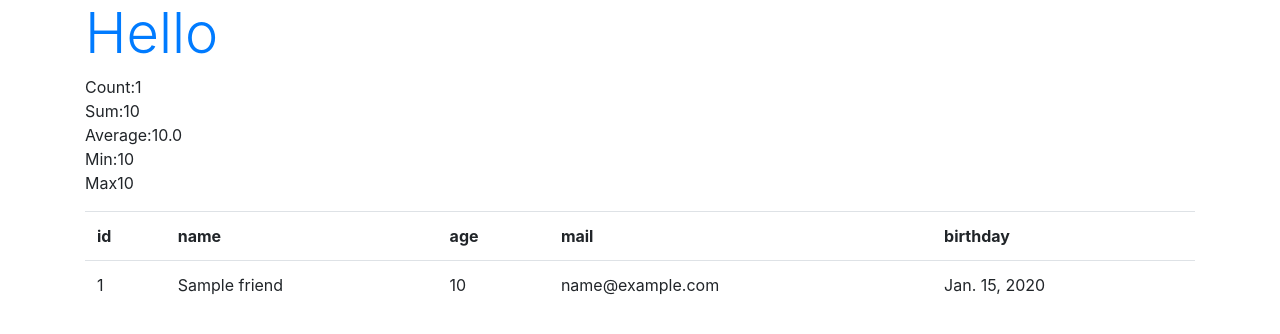
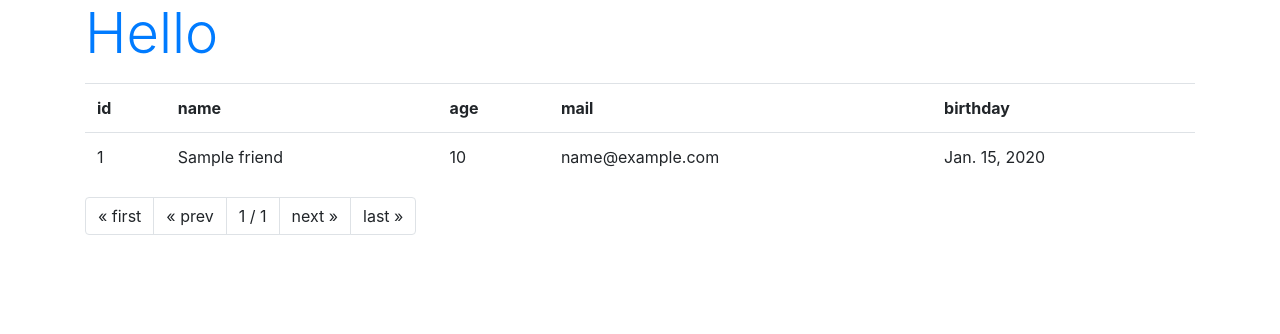
Before and after one commit to yosaka1138/django_example, a Django app: page /hello/ in a window 1280 px wide. Shown: the top 334 px of the page. Run offline with Django 4.2, Linux system fonts and the light colour scheme; tables that the repository leaves empty hold one stand-in row (values such as "Sample post"); some libraries are stand-ins or nearby versions.

Commit message:
section4-3

```diff
--- a/django_app/hello/templates/hello/index.html
+++ b/django_app/hello/templates/hello/index.html
@@ -36,6 +36,46 @@
         </tr>
         {% endfor %}
     </table>
+    <ul class="pagination">
+        {% if data.has_previous %}
+        <li class="page-item">
+            <a href="{% url 'index' %}" class="page-link">&laquo; first</a>
+        </li>
+        <li class="page-item">
+            <a href="{% url 'index' %}{{ data.previous_page_number }}" class="page-link">&laquo; prev</a>
+        </li>
+        {% else %}
+        <li class="page-item">
+            <a class="page-link">&laquo; first</a>
+        </li>
+        <li class="page-item">
+            <a class="page-link">&laquo; prev</a>
+        </li>
+        {% endif %}
+        <li class="page-item">
+            <!-- 現在のページ / 最終ページ -->
+            <a class="page-link">{{ data.number }} / {{ data.paginator.num_pages }}</a>
+        </li>
+        {% if data.has_next %}
+        <li class="page-item">
+            <a class="page-link" href="{% url 'index' %}{{data.next_page_number}}">next &raquo;</a>
+        </li>
+        <li class="page-item">
+            <a class="page-link" href="{% url 'index' %}{{data.paginator.num_pages}}">last &raquo;</a>
+        </li>
+        {% else %}
+        <li class="page-item">
+            <a class="page-link">
+                next &raquo;
+            </a>
+        </li>
+        <li class="page-item">
+            <a class="page-link">
+                last &raquo;
+            </a>
+        </li>
+        {% endif %}
+    </ul>
 </body>
 
 </html>
--- a/django_app/hello/urls.py
+++ b/django_app/hello/urls.py
@@ -22,4 +22,5 @@ urlpatterns = [
     path("detail/<int:pk>", FriendDeteil.as_view()),
     path("find", views.find, name="find"),
     path("check", views.check, name="check"),
+    path("<int:num>", views.index, name="index"),
 ]
--- a/django_app/hello/views.py
+++ b/django_app/hello/views.py
@@ -6,10 +6,23 @@ from django.db.models import QuerySet
 from django.views.generic import ListView, DetailView
 from django.db.models import Q
 from django.db.models import Count, Avg, Sum, Min, Max
+from django.core.paginator import Paginator
 from .models import Friend
 from .forms import FindForm, HelloForm
 from .forms import FriendForm
 from .forms import CheckForm
+
+
+def index(request, num=1):
+    """表示する項目を3つずつに分けて表示"""
+    data = Friend.objects.all()
+    page = Paginator(data, 3)
+    params = {
+        "title": "Hello",
+        "message": "",
+        "data": page.get_page(num),
+    }
+    return render(request, "hello/index.html", params)
 
 
 def check(request):
@@ -67,7 +80,7 @@ def find(request):
     return render(request, "hello/find.html", params)
 
 
-def index(request):
+def index_v12(request):
     data = Friend.objects.all()
     re1 = Friend.objects.aggregate(Count("age"))
     re2 = Friend.objects.aggregate(Sum("age"))
```
